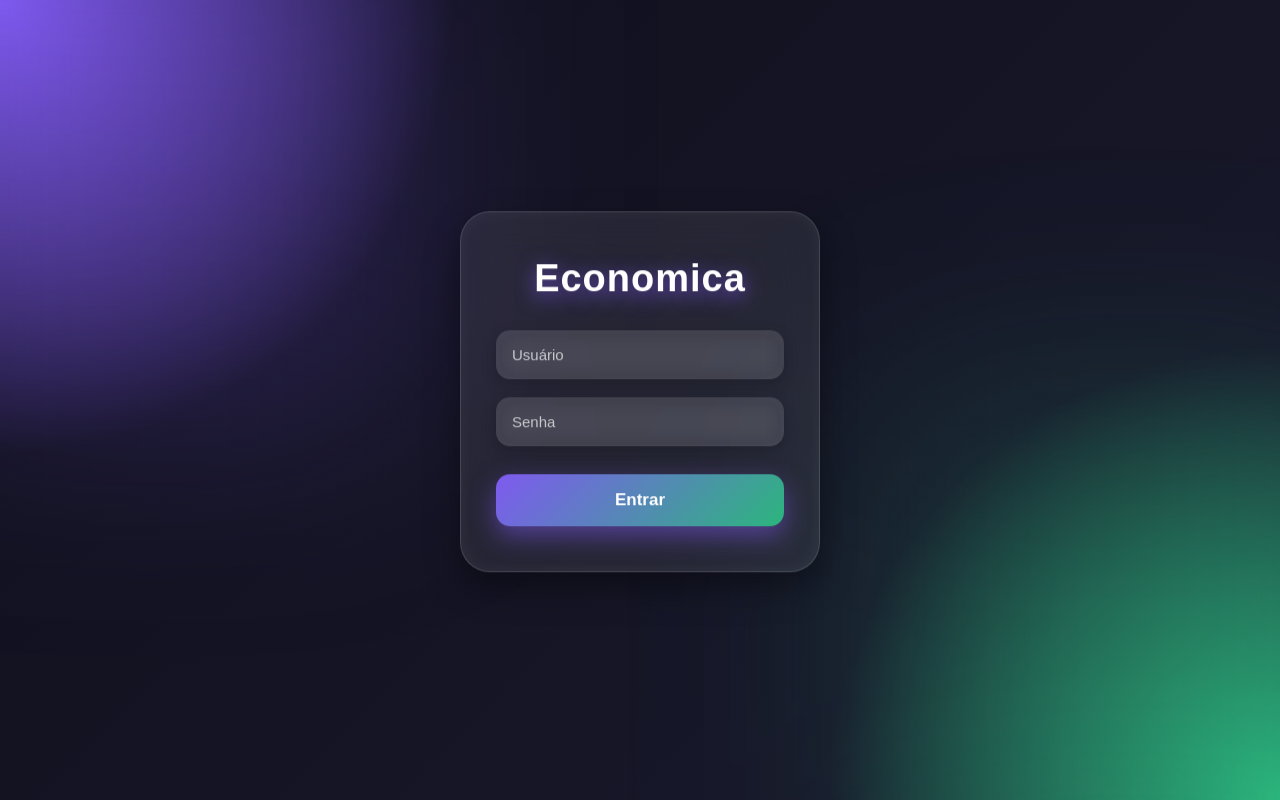
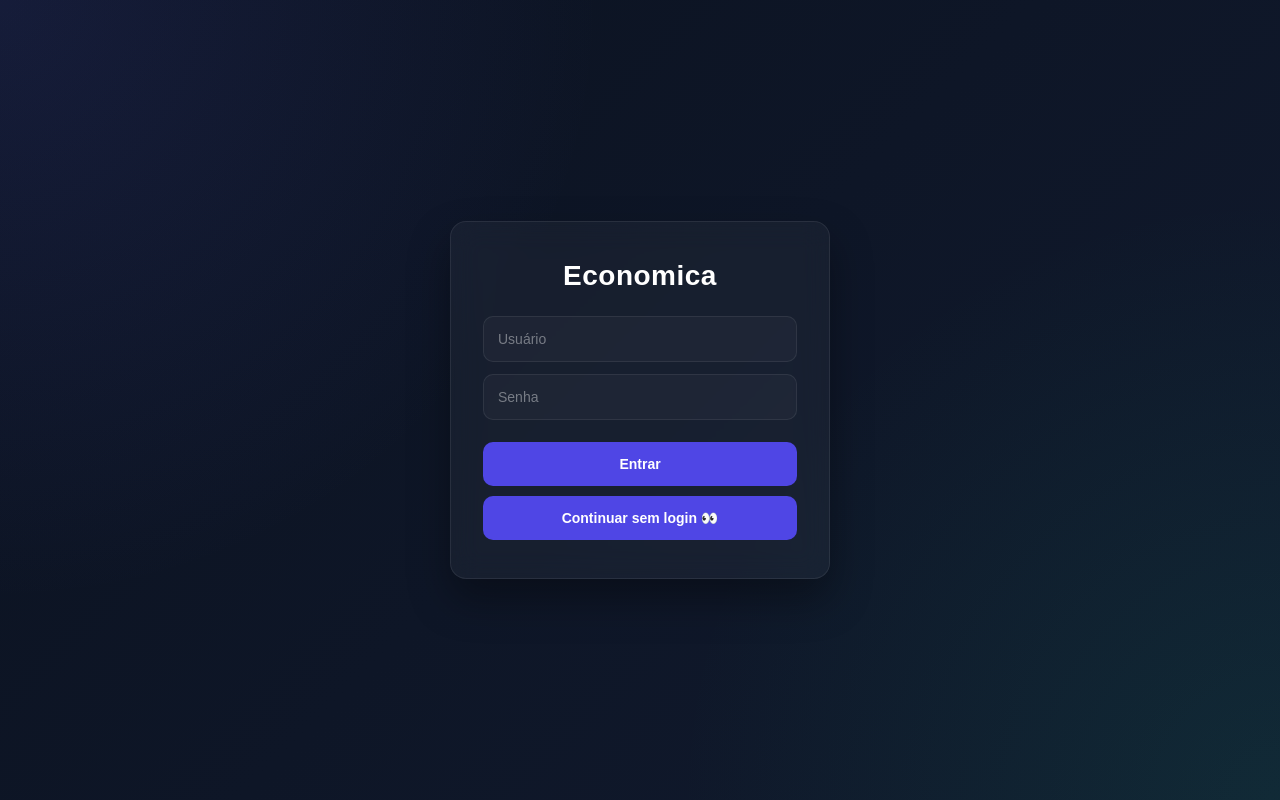
Before and after one commit to Allysson2023/marketplace, a React (Vite) app in the folder frontend/frontend/: page /login in a window 1280 px wide. Built offline with nearby package versions, Linux system fonts and the light colour scheme; no server answers.

Commit message:
Melhorando o login as cores e acresenando os botao..

```diff
--- a/frontend/frontend/src/pages/Login/Login.css
+++ b/frontend/frontend/src/pages/Login/Login.css
@@ -1,225 +1,188 @@
-body{
+body {
     margin: 0;
     padding: 0;
-    font-family: 'Segoe UI', sans-serif;
-    overflow: hidden;
+    font-family: 'Segoe UI', system-ui, Arial, sans-serif;
+    background: #0b1220;
 }
 
-.container-geral{
+/* =========================
+   FUNDO LIMPO PROFISSIONAL
+========================= */
+.container-geral {
     width: 100%;
     height: 100vh;
+
     display: flex;
     justify-content: center;
     align-items: center;
 
-    background:
-    radial-gradient(circle at top left, #7f5af0, transparent 30%),
-    radial-gradient(circle at bottom right, #2cb67d, transparent 30%),
-    linear-gradient(135deg, #0f0f1b, #1a1a2e);
+    background: linear-gradient(135deg, #0b1220, #111a2e);
 
     position: relative;
 }
 
-/* EFEITO DE LUZES */
-.container-geral::before{
+/* leve textura */
+.container-geral::before {
     content: "";
     position: absolute;
-    width: 500px;
-    height: 500px;
-    background: rgba(127,90,240,0.25);
-    filter: blur(120px);
-    top: -100px;
-    left: -100px;
-    z-index: 0;
+    inset: 0;
+    background:
+        radial-gradient(circle at top left, rgba(99,102,241,0.12), transparent 40%),
+        radial-gradient(circle at bottom right, rgba(16,185,129,0.10), transparent 40%);
 }
 
-.container-geral::after{
-    content: "";
-    position: absolute;
-    width: 500px;
-    height: 500px;
-    background: rgba(44,182,125,0.2);
-    filter: blur(120px);
-    bottom: -100px;
-    right: -100px;
-    z-index: 0;
-}
-
-.login-container{
+/* =========================
+   CARD LOGIN
+========================= */
+.login-container {
     position: relative;
     z-index: 1;
 
-    width: 360px;
+    width: 380px;
+    padding: 38px 32px;
 
-    padding: 45px 35px;
+    border-radius: 16px;
 
-    border-radius: 30px;
+    background: rgba(255,255,255,0.04);
+    backdrop-filter: blur(14px);
 
-    background: rgba(255,255,255,0.08);
+    border: 1px solid rgba(255,255,255,0.08);
 
-    backdrop-filter: blur(20px);
-
-    border: 1px solid rgba(255,255,255,0.15);
-
-    box-shadow:
-    0 15px 35px rgba(0,0,0,0.4),
-    inset 0 0 15px rgba(255,255,255,0.05);
-
-    animation: flutuar 4s ease-in-out infinite;
-
-    transform-style: preserve-3d;
+    box-shadow: 0 20px 40px rgba(0,0,0,0.35);
 }
 
-.login-container h2{
-    color: white;
-    font-size: 38px;
-    margin-bottom: 30px;
+/* título */
+.login-container h2 {
+    color: #ffffff;
+    font-size: 28px;
+    font-weight: 600;
+
     text-align: center;
-    letter-spacing: 1px;
-    text-shadow: 0 5px 20px rgba(127,90,240,0.8);
+    margin-bottom: 24px;
+
+    letter-spacing: 0.5px;
 }
 
-.login-container form{
+/* form */
+.login-container form {
     display: flex;
     flex-direction: column;
+    gap: 12px;
 }
 
-.login-container input{
-    padding: 16px;
-    margin-bottom: 18px;
+/* inputs */
+.login-container input {
+    padding: 14px;
+
+    border-radius: 10px;
+
+    border: 1px solid rgba(255,255,255,0.08);
+
+    background: rgba(255,255,255,0.03);
+
+    color: #fff;
+
+    font-size: 14px;
+
+    outline: none;
+
+    transition: 0.2s ease;
+}
+
+.login-container input::placeholder {
+    color: rgba(255,255,255,0.4);
+}
+
+.login-container input:focus {
+    border-color: rgba(99,102,241,0.6);
+    background: rgba(255,255,255,0.05);
+}
+
+/* =========================
+   BOTÃO LOGIN
+========================= */
+.login-container button {
+    margin-top: 10px;
+
+    padding: 14px;
 
     border: none;
-    outline: none;
+    border-radius: 10px;
 
-    border-radius: 14px;
-
-    background: rgba(255,255,255,0.08);
+    background: #4f46e5;
 
     color: white;
 
-    font-size: 15px;
-
-    backdrop-filter: blur(10px);
-
-    box-shadow:
-    inset 0 0 10px rgba(255,255,255,0.05),
-    0 5px 15px rgba(0,0,0,0.2);
-
-    transition: 0.3s;
-}
-
-.login-container input::placeholder{
-    color: rgba(255,255,255,0.7);
-}
-
-.login-container input:focus{
-    transform: scale(1.03);
-
-    box-shadow:
-    0 0 20px rgba(127,90,240,0.7),
-    0 0 40px rgba(127,90,240,0.3);
-
-    background: rgba(255,255,255,0.12);
-}
-
-.login-container button{
-    margin-top: 10px;
-
-    padding: 16px;
-
-    border: none;
-
-    border-radius: 14px;
-
-    background: linear-gradient(
-        135deg,
-        #7f5af0,
-        #2cb67d
-    );
-
-    color: white;
-
-    font-size: 17px;
-    font-weight: bold;
+    font-size: 14px;
+    font-weight: 600;
 
     cursor: pointer;
 
-    transition: 0.4s;
-
-    box-shadow:
-    0 10px 25px rgba(127,90,240,0.5);
-
-    position: relative;
-    overflow: hidden;
+    transition: 0.2s ease;
 }
 
-.login-container button:hover{
-    transform: translateY(-4px) scale(1.03);
-
-    box-shadow:
-    0 15px 35px rgba(127,90,240,0.7);
+.login-container button:hover {
+    background: #4338ca;
+    transform: translateY(-1px);
 }
 
-.login-container button::before{
-    content: "";
-
-    position: absolute;
-
-    top: 0;
-    left: -100%;
+/* =========================
+   BOTÃO GUEST
+========================= */
+.btn-guest {
+    margin-top: 12px;
 
     width: 100%;
-    height: 100%;
+    padding: 13px;
 
-    background: rgba(255,255,255,0.2);
+    border-radius: 10px;
 
-    transition: 0.5s;
+    border: 1px solid rgba(255,255,255,0.10);
+
+    background: transparent;
+
+    color: rgba(255,255,255,0.75);
+
+    font-size: 13px;
+
+    cursor: pointer;
+
+    transition: 0.2s ease;
 }
 
-.login-container button:hover::before{
-    left: 100%;
+.btn-guest:hover {
+    background: rgba(255,255,255,0.05);
+    color: #ffffff;
 }
 
-.mensagem-erro{
-    background: rgba(255,0,0,0.15);
+/* =========================
+   ERRO
+========================= */
+.mensagem-erro {
+    background: rgba(239,68,68,0.12);
+    color: #fca5a5;
 
-    color: #ffb3b3;
+    padding: 10px;
 
-    padding: 14px;
+    border-radius: 8px;
 
-    border-radius: 12px;
+    border: 1px solid rgba(239,68,68,0.25);
 
-    margin-bottom: 15px;
+    font-size: 13px;
 
-    border: 1px solid rgba(255,0,0,0.3);
-
-    font-weight: bold;
-
-    animation: aparecer 0.4s ease;
+    margin-bottom: 8px;
 }
 
-@keyframes aparecer{
-    from{
-        opacity: 0;
-        transform: translateY(-10px);
+/* =========================
+   RESPONSIVO
+========================= */
+@media (max-width: 480px) {
+    .login-container {
+        width: 90%;
+        padding: 28px 20px;
     }
 
-    to{
-        opacity: 1;
-        transform: translateY(0);
+    .login-container h2 {
+        font-size: 24px;
     }
 }
-
-@keyframes flutuar{
-    0%{
-        transform: translateY(0px);
-    }
-
-    50%{
-        transform: translateY(-10px);
-    }
-
-    100%{
-        transform: translateY(0px);
-    }
-}
--- a/frontend/frontend/src/pages/Login/Login.jsx
+++ b/frontend/frontend/src/pages/Login/Login.jsx
@@ -105,6 +105,18 @@ function Login() {
 )}
         <button>Entrar</button>
       </form>
+      {/* NOVO BOTÃO */}
+<button
+  type="button"
+  className="btn-guest"
+  onClick={() => {
+    localStorage.removeItem("token");
+    localStorage.removeItem("user");
+    window.location.href = "/";
+  }}
+>
+  Continuar sem login 👀
+</button>
 
     </div>
     </div>
```
